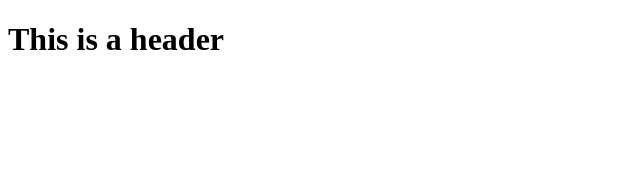
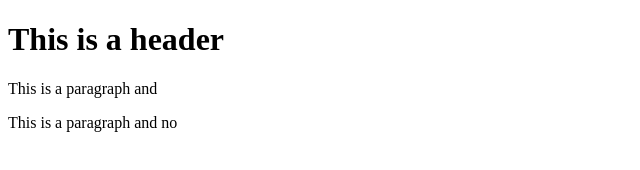
Before and after one commit to Akarena/git-test, a website: page index.html in a window 1280 px wide. Shown: the whole page, without its empty margins (0-640 px from the left). Drawn offline with Linux system fonts and the light colour scheme.

Commit message:
fifth commit

```diff
--- a/index.html
+++ b/index.html
@@ -5,5 +5,7 @@
 </head>
 <body>
 	<h1>This is a header</h1>
+	<p>This is a paragraph and </p>
+	<p>This is a paragraph and no</p>
 </body>
 </html>
```
Also changed, not shown: package.json (added, +24 -0 lines), 2 other files.
